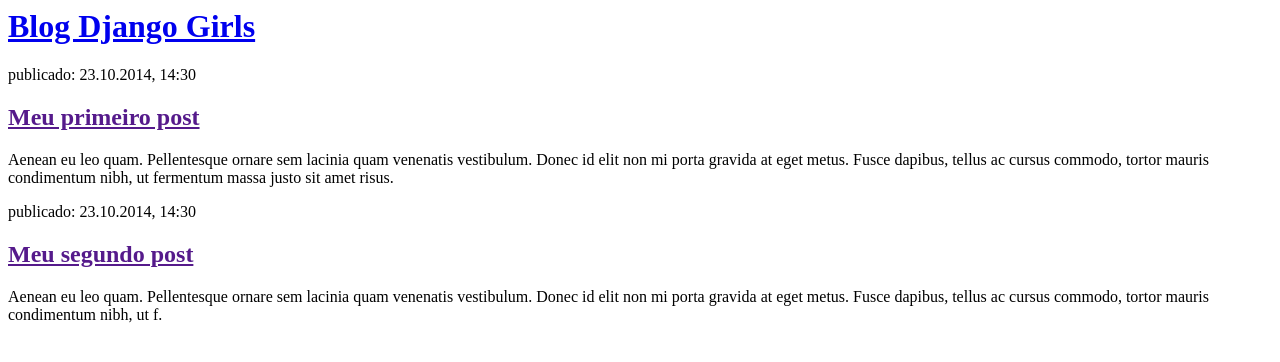
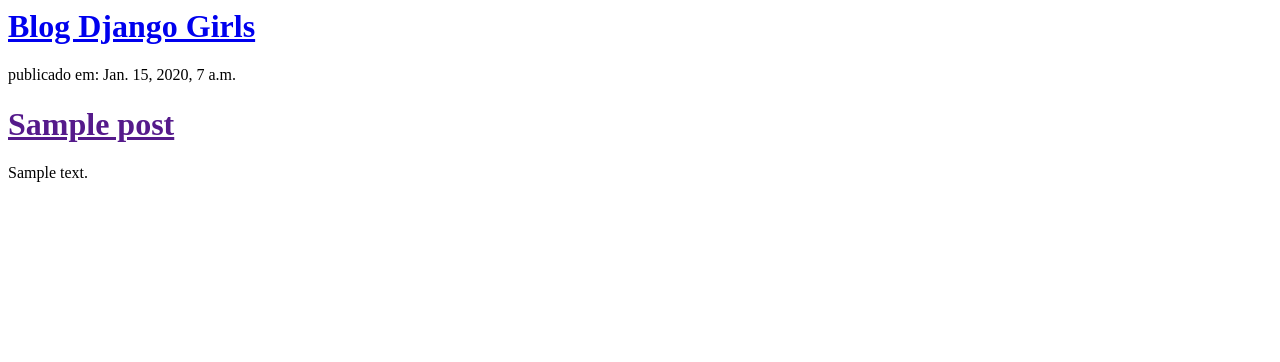
Before and after one commit to paulookice/my-first-blog, a Django app: template blog/templates/blog/post_list.html in a window 1280 px wide. Shown: the top 362 px of the page. Run offline with Django 3.2, Linux system fonts and the light colour scheme; the template is opened without the code that fills it: values that come from a table or form of the project are taken from there, others are empty; tables that the repository leaves empty hold one stand-in row (values such as "Sample post").

Commit message:
Modified templates to display posts from database.

```diff
--- a/blog/templates/blog/post_list.html
+++ b/blog/templates/blog/post_list.html
@@ -6,17 +6,12 @@
 		<div>
             <h1><a href="/">Blog Django Girls</a></h1>
         </div>
-
-        <div>
-            <p>publicado: 23.10.2014, 14:30</p>
-            <h2><a href="">Meu primeiro post</a></h2>
-            <p>Aenean eu leo quam. Pellentesque ornare sem lacinia quam venenatis vestibulum. Donec id elit non mi porta gravida at eget metus. Fusce dapibus, tellus ac cursus commodo, tortor mauris condimentum nibh, ut fermentum massa justo sit amet risus.</p>
-        </div>
-
-        <div>
-            <p>publicado: 23.10.2014, 14:30</p>
-            <h2><a href="">Meu segundo post</a></h2>
-            <p>Aenean eu leo quam. Pellentesque ornare sem lacinia quam venenatis vestibulum. Donec id elit non mi porta gravida at eget metus. Fusce dapibus, tellus ac cursus commodo, tortor mauris condimentum nibh, ut f.</p>
-        </div>
+        {% for post in posts %}
+        	<div>
+        		<p>publicado em: {{ post.published_date }}</p>
+        	    <h1><a href="">{{ post.title }}</a></h1>
+        	    <p>{{ post.text|linebreaksbr }}</p>
+        	</div>
+        {% endfor %}
 	</body>
 </html>
```
Also changed, not shown: blog/views.py (+4 -3 lines).
